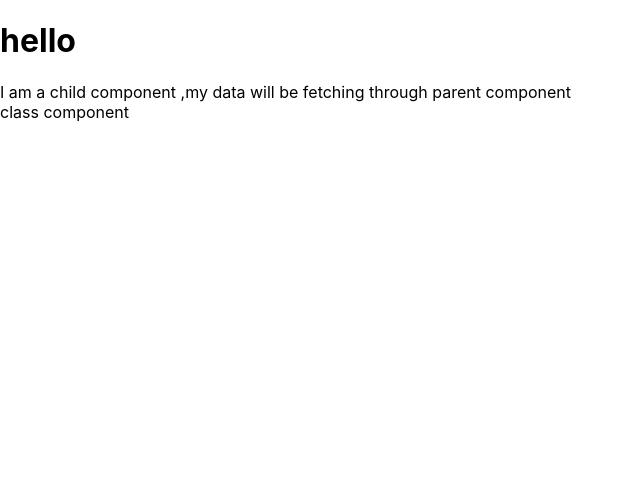
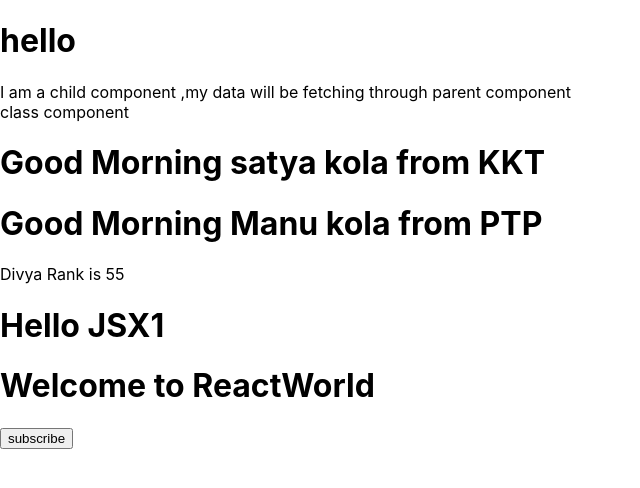
Before and after one commit to satyasrinivaskola/React_Components_notes, a React (Create React App) app: page / in a window 1280 px wide. Shown: the top 488 px of the page, without its empty margins (0-640 px from the left). Built offline with nearby package versions, Linux system fonts and the light colour scheme.

Commit message:
Added state in class component

```diff
--- a/src/App.js
+++ b/src/App.js
@@ -2,6 +2,10 @@
 import './App.css';
 import FormData from './Form.js'
 import Clscomponent from './ClassComponent.js'
+import JSX_topic from './JSX_topic.js'
+import Greet from './Function_propd.js'
+import Ranks_class from './class_props.js'
+import Welcome from './class_state.js'
 function App() {
   return (
 
@@ -13,6 +17,11 @@ HTML elements since we can't return directly to dom */
       <h1>hello</h1>
 <FormData/>
 <Clscomponent />
+<Greet name="satya kola" village="KKT" />
+<Greet name="Manu kola" village="PTP"/>
+<Ranks_class rank="55" />
+<JSX_topic/>
+<Welcome/>
 </>
 
   );
--- /dev/null
+++ b/src/Function_propd.js
@@ -0,0 +1,9 @@
+import React from 'react'
+
+const Greet=(props)=>{
+  return(
+    <div><h1>Good Morning {props.name}  from {props.village}</h1></div>
+  )
+}
+export default Greet
+/*this keyword is not necessary to passing props in functional com and props are immutable */
--- a/src/JSX_topic.js
+++ b/src/JSX_topic.js
@@ -2,8 +2,7 @@ import React from 'react'
 /* Function component */
 const JSX_topic = () =>{
     return(
-       React.createElement("div",null, React.createElement("h1",null,"Hello JSX"))
-
+React.createElement("div",{id:"idntifier"}, React.createElement("h1",null,"Hello JSX1"))
 
     )
 
--- /dev/null
+++ b/src/class_props.js
@@ -0,0 +1,12 @@
+import React from 'react'
+
+class Ranks_class extends React.Component{
+    render(props){
+        return(
+            <div>Divya Rank is {this.props.rank}</div>
+        )
+    }
+}
+export default Ranks_class
+
+/*this keyword is necessary to passing props in class and props are immutable */
--- /dev/null
+++ b/src/class_state.js
@@ -0,0 +1,30 @@
+import React from 'react'
+class Welcome extends React.Component{
+
+    constructor(){
+        super()
+        {
+            this.state={
+                message:"Welcome to ReactWorld"
+            }
+        }
+
+    }
+    mesagechange=()=>{
+        this.setState({
+            message:"Thanks for subsribing"
+        })
+    }
+
+    render(){
+        return(
+            <div>
+<h1>{this.state.message}</h1>
+<button onClick={()=> this.mesagechange()}>subscribe</button>
+</div>
+        )
+    }
+}
+export default Welcome
+
+/* state used to change with in component */
```
Also changed, not shown: 1 other file (tests, documents, lock files or other folders).
